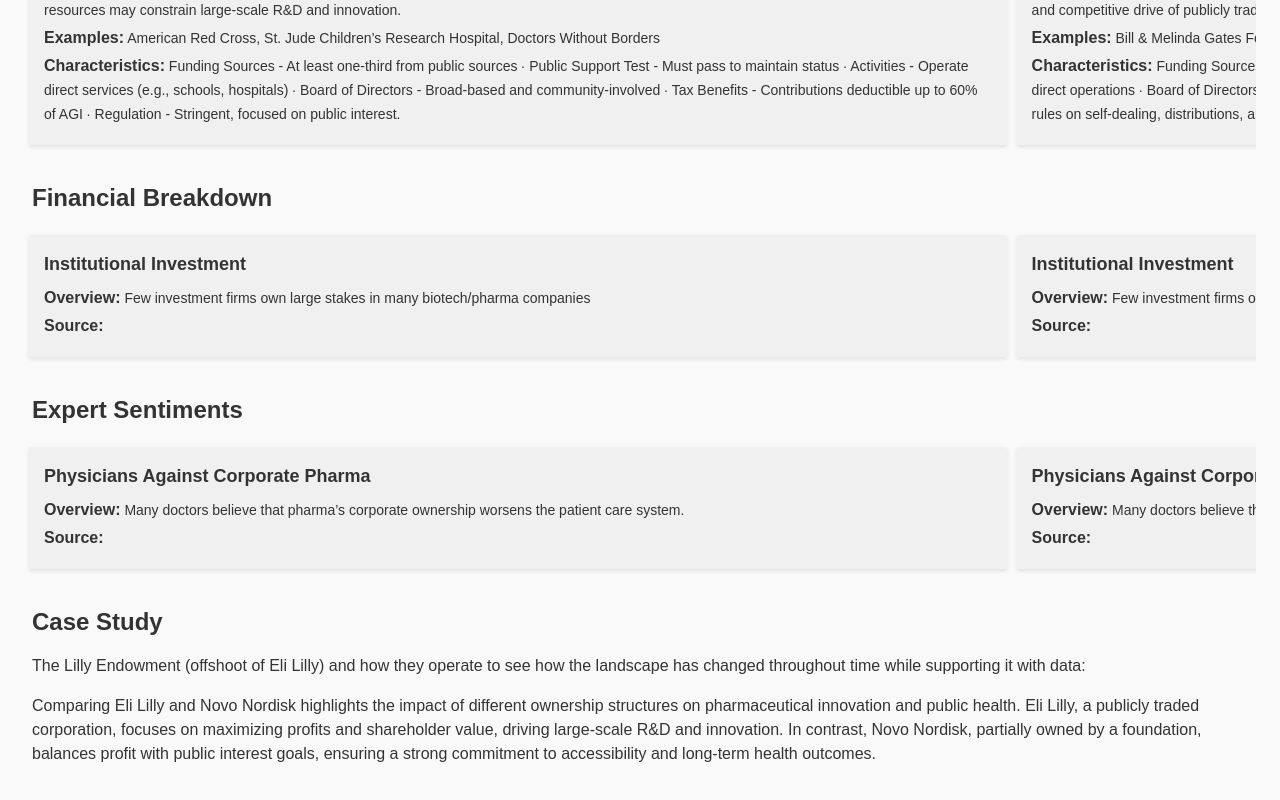
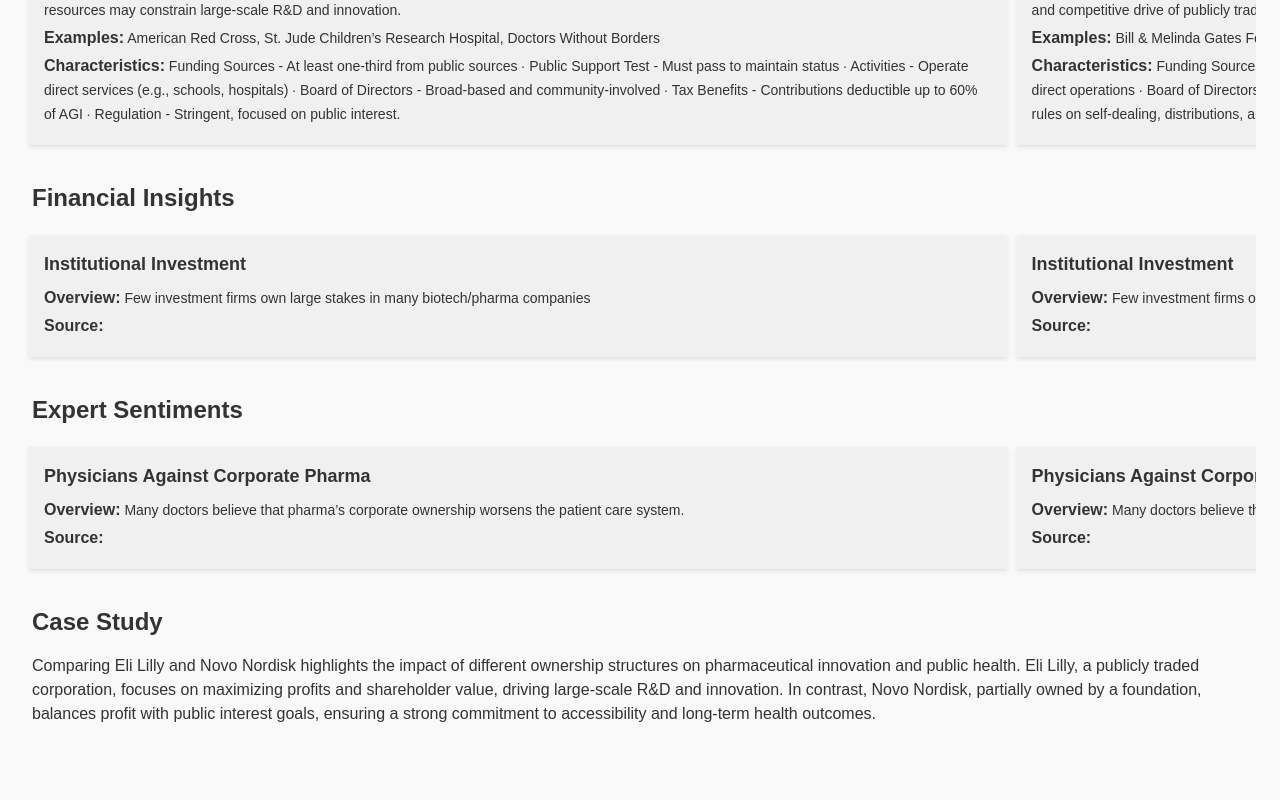
Before and after one commit to tkpepper15/applied-ethics, a Next.js app: page /how_corporate_ownership_shapes_big_pharma in a window 1280 px wide. Shown: the part 690-1490 px from the top of the page. Built offline with nearby package versions, Linux system fonts and the light colour scheme.

Commit message:
Commit message

```diff
--- a/app/how_corporate_ownership_shapes_big_pharma/page.tsx
+++ b/app/how_corporate_ownership_shapes_big_pharma/page.tsx
@@ -147,7 +147,7 @@
             ))}
           </div>
         </div>
-        <h1 className="ml-4 mt-8 mb-4 text-2xl font-bold">Financial Breakdown</h1>
+        <h1 className="ml-4 mt-8 mb-4 text-2xl font-bold">Financial Insights</h1>
         <div className="timeline-container">
           <div id="timeline" className="timeline flex">
             {finItems.map(item => (
@@ -165,9 +165,6 @@
         </div>
         <h1 className="ml-4 mt-8 mb-4 text-2xl font-bold">Case Study</h1>
 <p className="mb-4 ml-4">
-  The Lilly Endowment (offshoot of Eli Lilly) and how they operate to see how the landscape has changed throughout time while supporting it with data:
-</p>
-<p className="mb-4 ml-4">
   Comparing Eli Lilly and Novo Nordisk highlights the impact of different ownership structures on pharmaceutical innovation and public health. Eli Lilly, a publicly traded corporation, focuses on maximizing profits and shareholder value, driving large-scale R&D and innovation. In contrast, Novo Nordisk, partially owned by a foundation, balances profit with public interest goals, ensuring a strong commitment to accessibility and long-term health outcomes.
 </p>
       </main>
```
